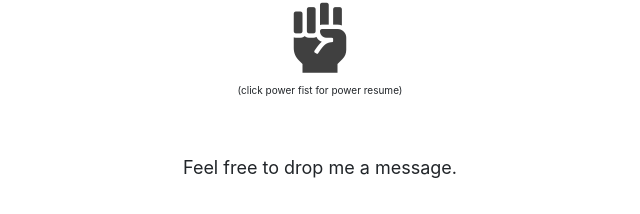
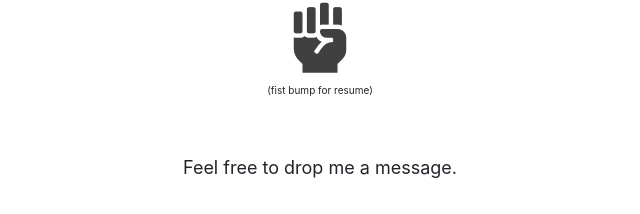
Before and after one commit to MarcusSilvus/portfolio, a plain HTML site: page index.html in a window 1280 px wide. Shown: the part 2368-2582 px from the top of the page, 320-960 px from the left. Drawn offline with nearby package versions, Linux system fonts and the light colour scheme.

Commit message:
edited styles

```diff
--- a/index.html
+++ b/index.html
@@ -267,7 +267,7 @@
   </div>
 
   <div class="d-flex justify-content-center">
-  <p id="resumeFist">(click power fist for power resume)</p>
+  <p id="resumeFist">(fist bump for resume)</p>
   </div>
 
   <div class="d-flex justify-content-center">
```
